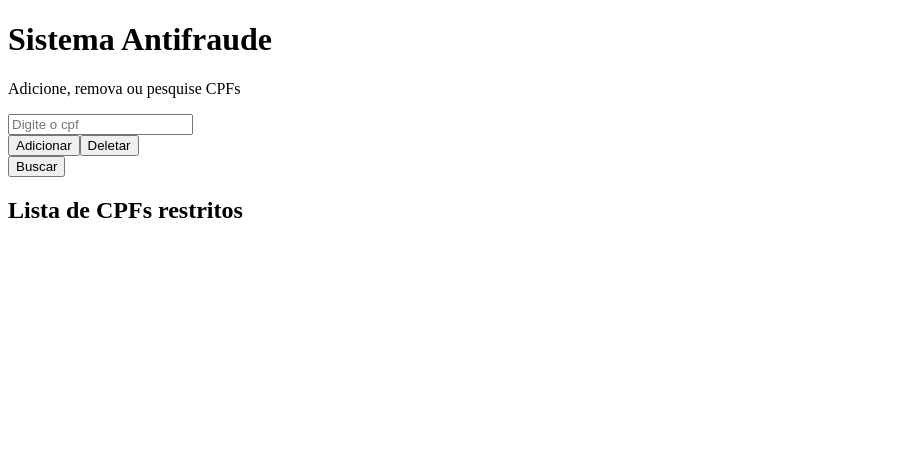
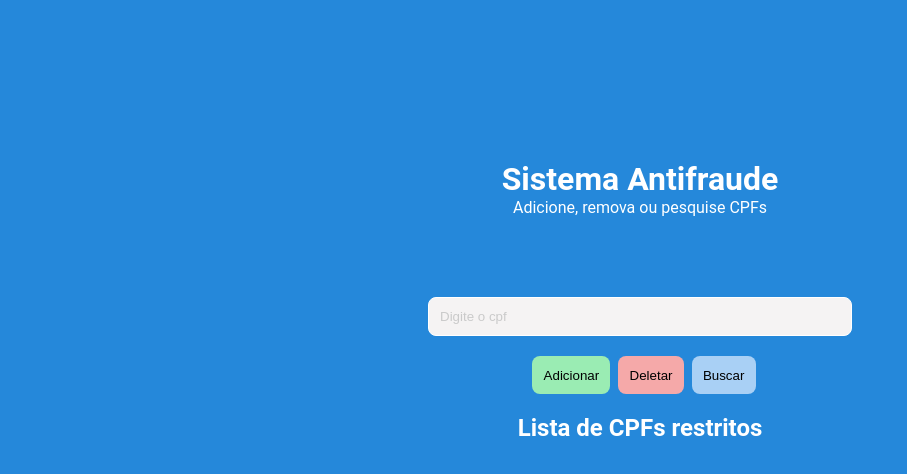
Before and after one commit to jenifergs/desafio-max-milhas, a React (Create React App) app in the folder frontend/: page / in a window 1280 px wide. Shown: the top 474 px of the page, without its empty margins (0-907 px from the left). Built offline with nearby package versions, Linux system fonts and the light colour scheme.

Commit message:
style: Finalizado.

```diff
--- a/frontend/src/App.css
+++ b/frontend/src/App.css
@@ -0,0 +1,105 @@
+body {
+  margin: 0;
+  padding: 0;
+  font-family: "Roboto", sans-serif;
+  background-color: #2588da;
+  color: #ffffff;
+}
+
+.App {
+  text-align: center;
+  width: 100%;
+  height: 100vh;
+  margin: 0;
+  padding: 0;
+  margin-top: 10em;
+  background-color: #2588da;
+}
+
+h1 {
+  margin: 0;
+}
+
+p {
+  margin-top: 0;
+  margin-bottom: 80px;
+}
+
+.input {
+  width: 100%;
+  border: 1px solid #ffffff;
+  border-radius: 0.5rem;
+  background-color: #f5f3f3;
+  max-width: 400px;
+  height: 100%;
+  padding: 0.7rem;
+  margin-bottom: 10px;
+}
+
+.input:focus {
+  outline: none;
+}
+
+.input::placeholder {
+  color: #cacaca;
+}
+
+.error {
+  width: 50%;
+  max-width: 400px;
+  height: 100%;
+  padding: 0.7rem;
+  margin-top: 100px;
+}
+
+button {
+  border: 1px;
+  border-radius: 0.5rem;
+  padding: 0.7rem;
+  margin-left: 0.5rem;
+}
+
+.container-btn {
+  display: flex;
+  justify-content: center;
+  align-items: center;
+  height: 100%;
+  margin-top: 10px;
+}
+
+.btn-create {
+  background-color: #9aecb3;
+  color: #000000;
+}
+
+.btn-remove {
+  background-color: #f5a9a9;
+  color: #000000;
+}
+
+.btn-search {
+  background-color: #a9d0f5;
+  color: #000000;
+}
+
+ul {
+  list-style: none;
+  width: 50%;
+  max-width: 800px;
+  margin: 0 auto;
+  display: flex;
+  flex-direction: column;
+  align-items: center;
+  border-radius: 0.5rem;
+  padding: 10px;
+}
+li {
+  background-color: #cee7ff;
+  width: 60%;
+  list-style: none;
+  margin: 0;
+  padding: 5px;
+  color: #ffffff;
+  margin-bottom: 20px;
+  border-radius: 3px;
+}
```
